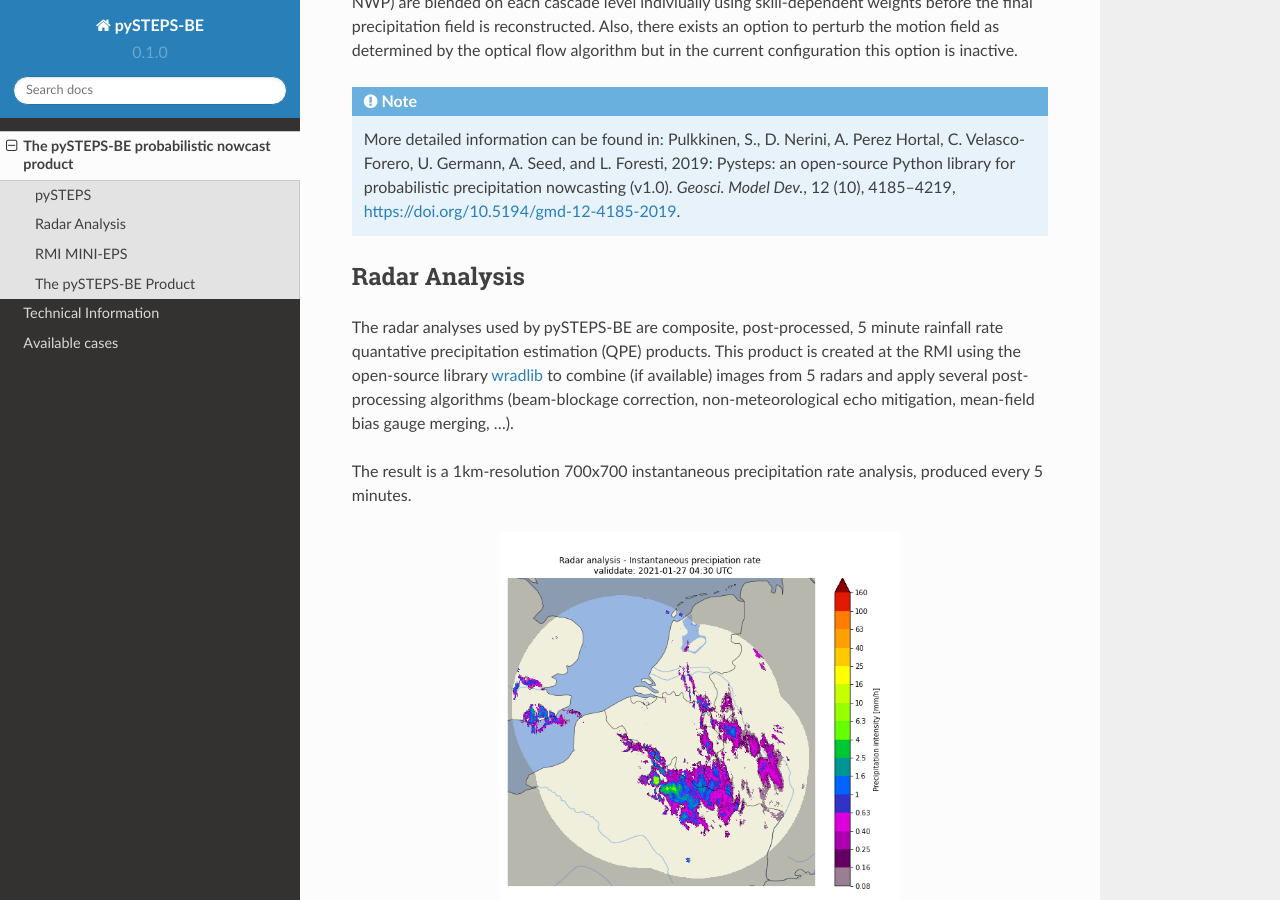
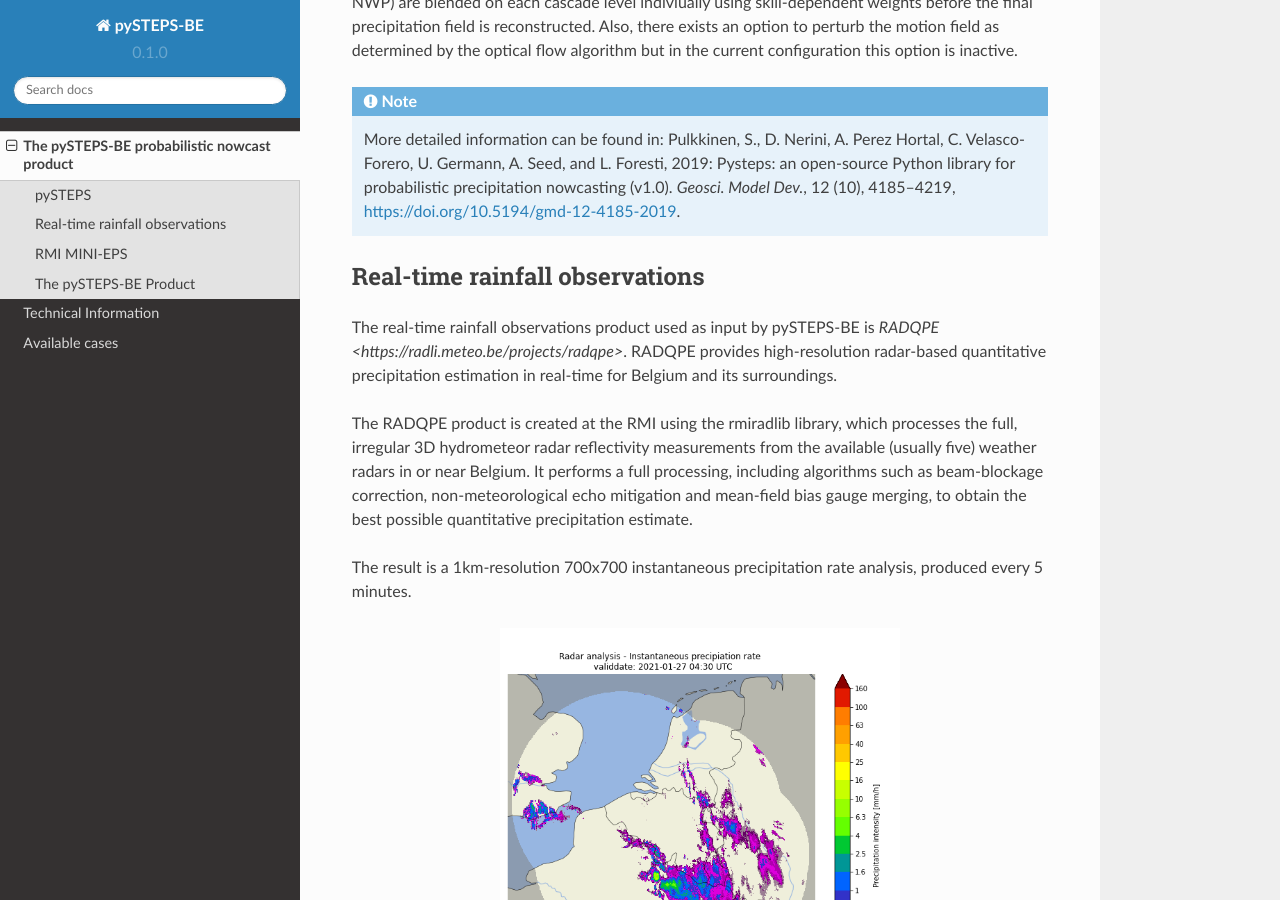
Before and after one commit to mpvginde/pySTEPS-BE, a Sphinx documentation site: the page built from docs/source/product.rst, in a window 1280 px wide and 900 px high, scrolled down 465 px. Built offline with Sphinx 7.4.7 and the Read the Docs theme 2.0.0, drawn with Linux system fonts in a browser that asks for light colours.

Commit message:
Update product.rst
Correct description of RADQPE

```diff
--- a/docs/source/product.rst
+++ b/docs/source/product.rst
@@ -21,11 +21,12 @@ Also, there exists an option to perturb the motion field as determined by the op
 
 .. _radar:
 
-Radar Analysis
----------------
-The radar analyses used by pySTEPS-BE are composite, post-processed, 5 minute rainfall rate quantative precipitation estimation (QPE) products.
-This product is created at the RMI using the open-source library `wradlib <https://wradlib.org>`_  to combine (if available) images from 5 radars
-and apply several post-processing algorithms (beam-blockage correction, non-meteorological echo mitigation, mean-field bias gauge merging, ...).
+Real-time rainfall observations
+-------------------------------
+
+The real-time rainfall observations product used as input by pySTEPS-BE is `RADQPE <https://radli.meteo.be/projects/radqpe>`. RADQPE provides high-resolution radar-based quantitative precipitation estimation in real-time for Belgium and its surroundings.
+
+The RADQPE product is created at the RMI using the rmiradlib library, which processes the full, irregular 3D hydrometeor radar reflectivity measurements from the available (usually five) weather radars in or near Belgium. It performs a full processing, including algorithms such as beam-blockage correction, non-meteorological echo mitigation and mean-field bias gauge merging, to obtain the best possible quantitative precipitation estimate.
 
 The result is a 1km-resolution 700x700 instantaneous precipitation rate analysis, produced every 5 minutes.
 
```
